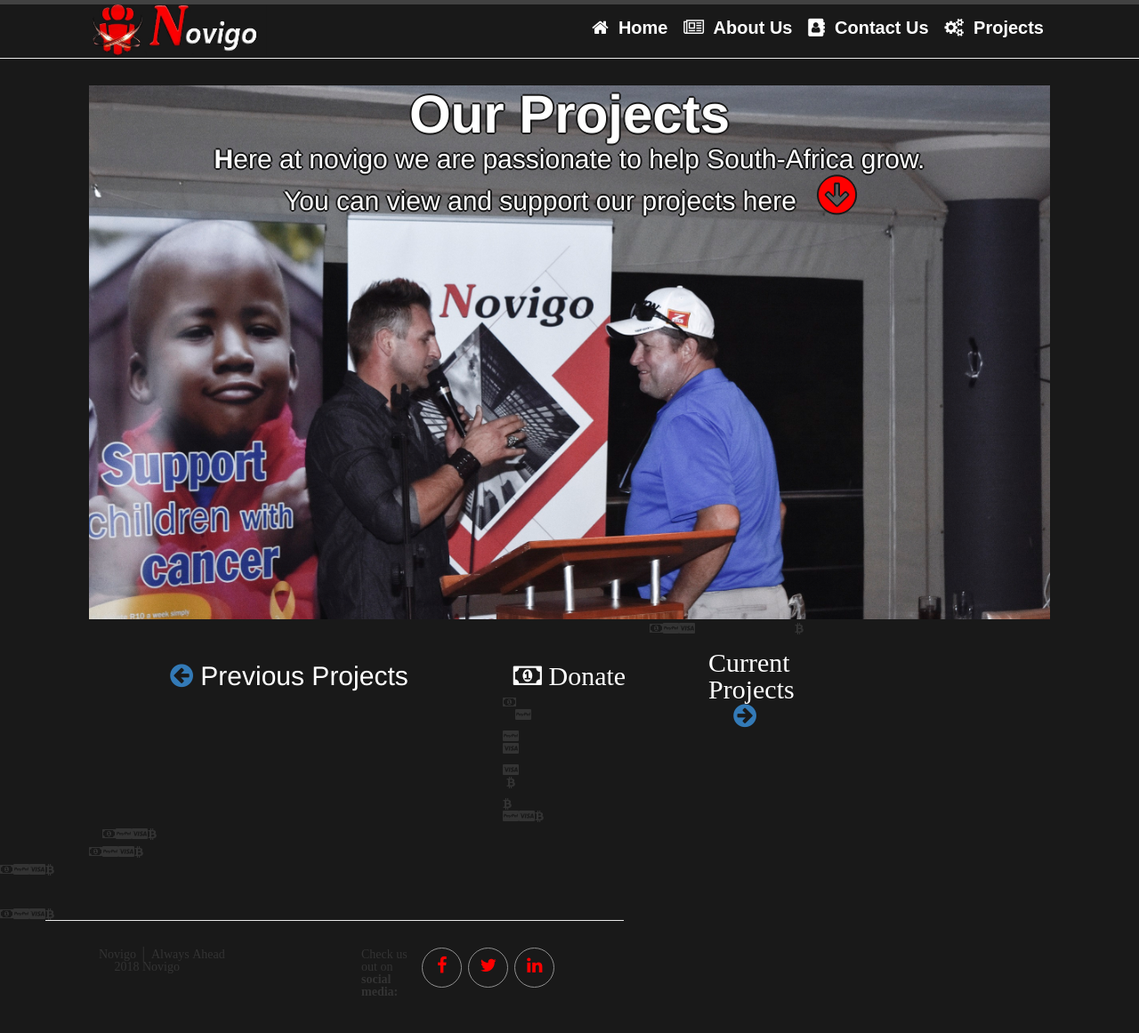
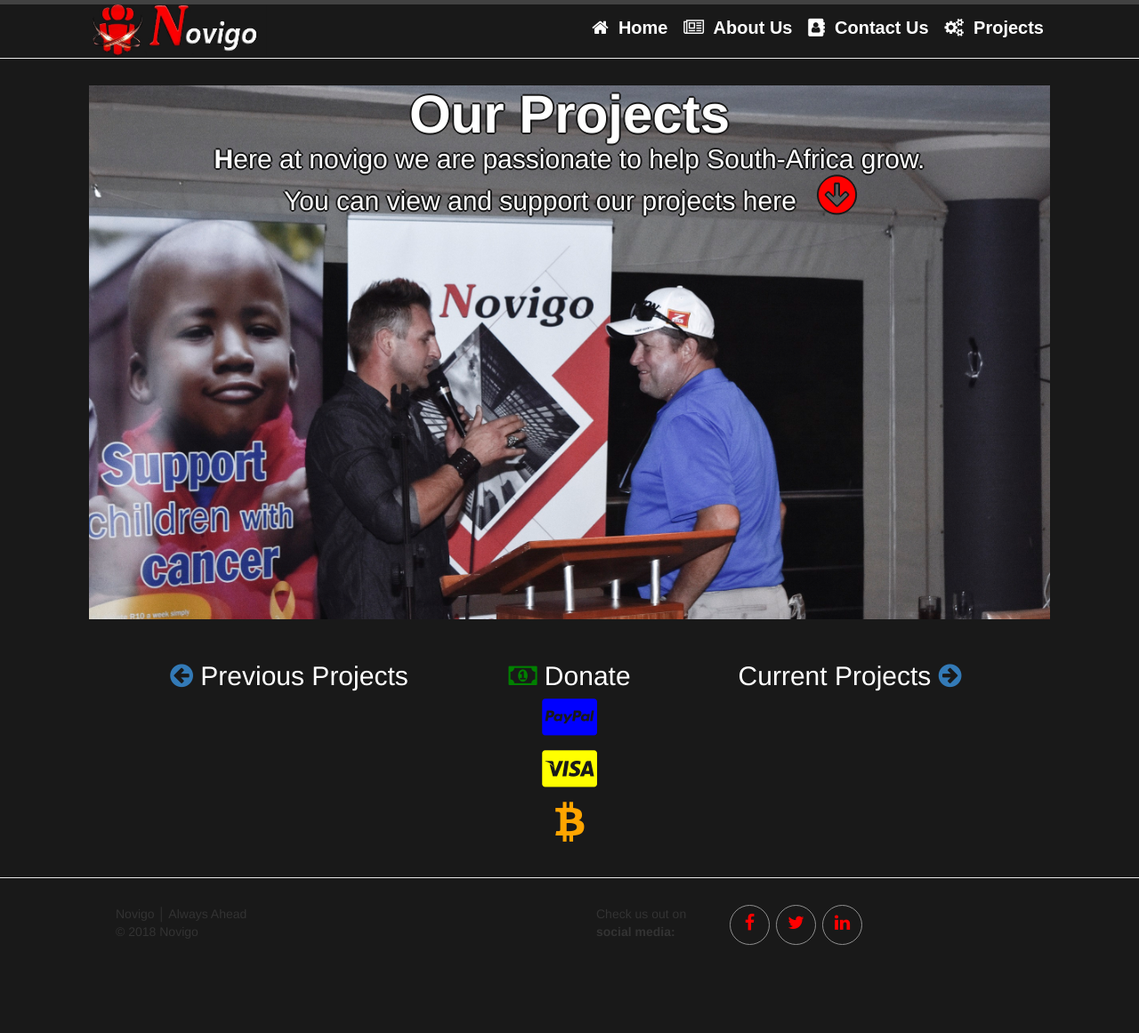
Before and after one commit to Hermankoch/hermankoch.github.io, a Jekyll site: the page built from projects.html, in a window 1280 px wide. Shown: the whole page at 89% size. Built offline with Jekyll 4.4.1, drawn with Linux system fonts in a browser that asks for light colours; after the commit the page ends 1097 px from its top, so only the background shows below that.

Commit message:
Update projects.html

```diff
--- a/projects.html
+++ b/projects.html
@@ -19,26 +19,14 @@
    <p class="LivesTouched2"> <br /> <a href="#"> <i class="fa fa-arrow-circle-left" aria-hidden="true"> </i> </a>Previous Projects</p>
   </div>
 
-  <!-- <div class="col-sm-2">
+  <div class="col-sm-2">
    <p class="LivesTouched2"> <br /> <i class="fa fa-money" style="color:green" aria-hidden="true"></i>  Donate </p>
    <p style="text-align: center"> <i class="fa fa-cc-paypal" style="font-size:48px;color:blue"></i> </p>
    <p style="text-align: center"> <i class="fa fa-cc-visa"   style="font-size:48px;color:yellow"></i> </p>
    <p style="text-align: center"> <i class="fa fa-bitcoin"   style="font-size:48px;color:orange"></i> </p>
   </div>
--->
 
-  <div class="col-sm-2">
-   <p class="LivesTouched2"> <br /> <i class="fa fa-money"</i>  Donate </p>
-   <div class="sosial-links2">
-   <p style="text-align: center"> <i class="fa fa-cc-paypal"</i> </p>
-   <p style="text-align: center"> <i class="fa fa-cc-visa"</i> </p>
-   <p style="text-align: center"> <i class="fa fa-bitcoin"</i> </p>
-   </div>
-  </div>
-
-
-
-  <div class="col-sm-5">
+    <div class="col-sm-5">
    <p class="LivesTouched2"> <br /> Current Projects <a href="#"> <i class="fa fa-arrow-circle-right" aria-hidden="true"> </i> </a></p>
   </div>
 
```
